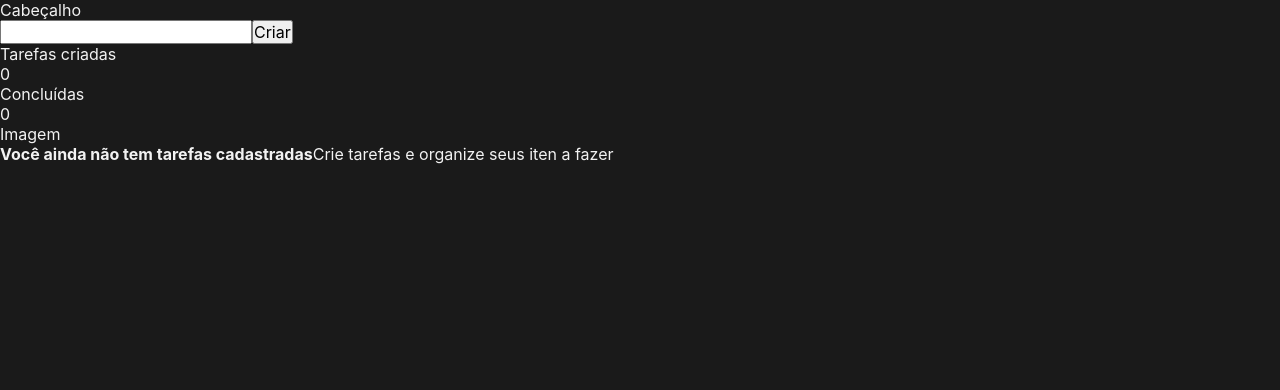
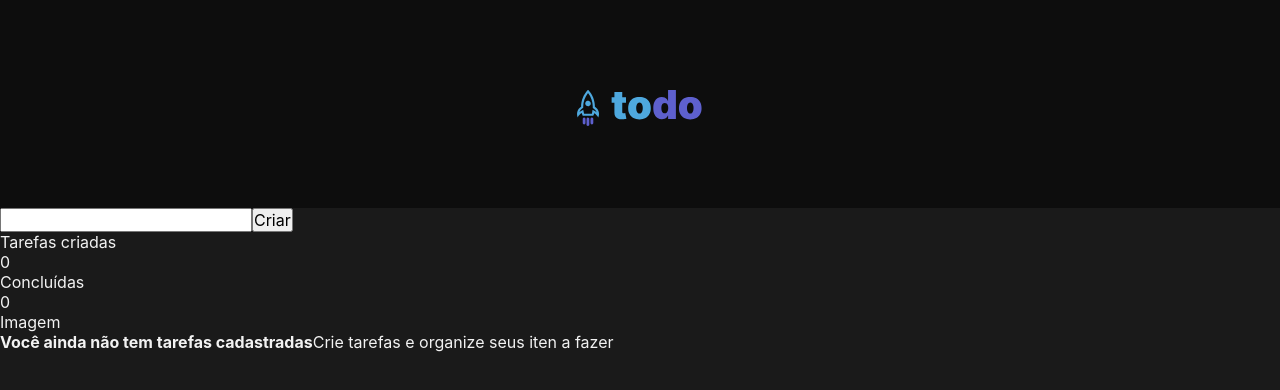
Before and after one commit to alessandroibes/ignite-challenge-reactjs-todo, a React (Vite) app: page / in a window 1280 px wide. Shown: the top 390 px of the page. Built offline with nearby package versions, Linux system fonts and the light colour scheme.

Commit message:
Estilização do Header da pagina App

```diff
--- a/src/App.module.css
+++ b/src/App.module.css
@@ -1,2 +1,13 @@
 .content {
 }
+
+.header {
+  display: flex;
+  flex: 1;
+  align-items: center;
+  justify-content: center;
+
+  padding: 5rem 0.625rem;
+
+  background-color: var(--gray-700);
+}
--- a/src/App.tsx
+++ b/src/App.tsx
@@ -3,7 +3,9 @@ import styles from './App.module.css';
 export function App() {
   return (
     <main>
-      <div>Cabeçalho</div>
+      <div className={styles.header}>
+        <img src="/logo.svg" alt="logo da aplicação" />
+      </div>
 
       <section className={styles.content}>
         <div className={styles.taskInfoContainer}>
```
Also changed, not shown: public/logo.svg (added).
